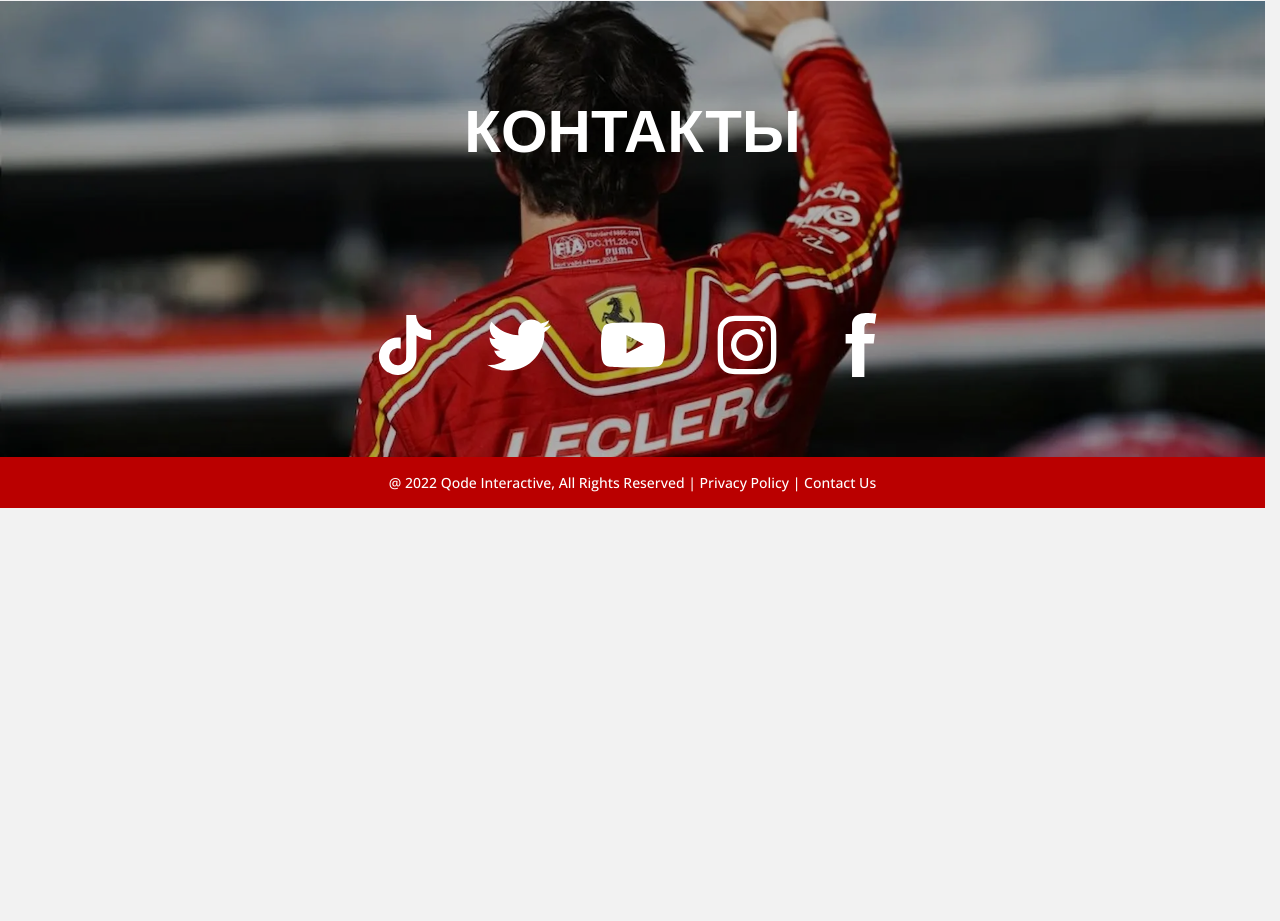
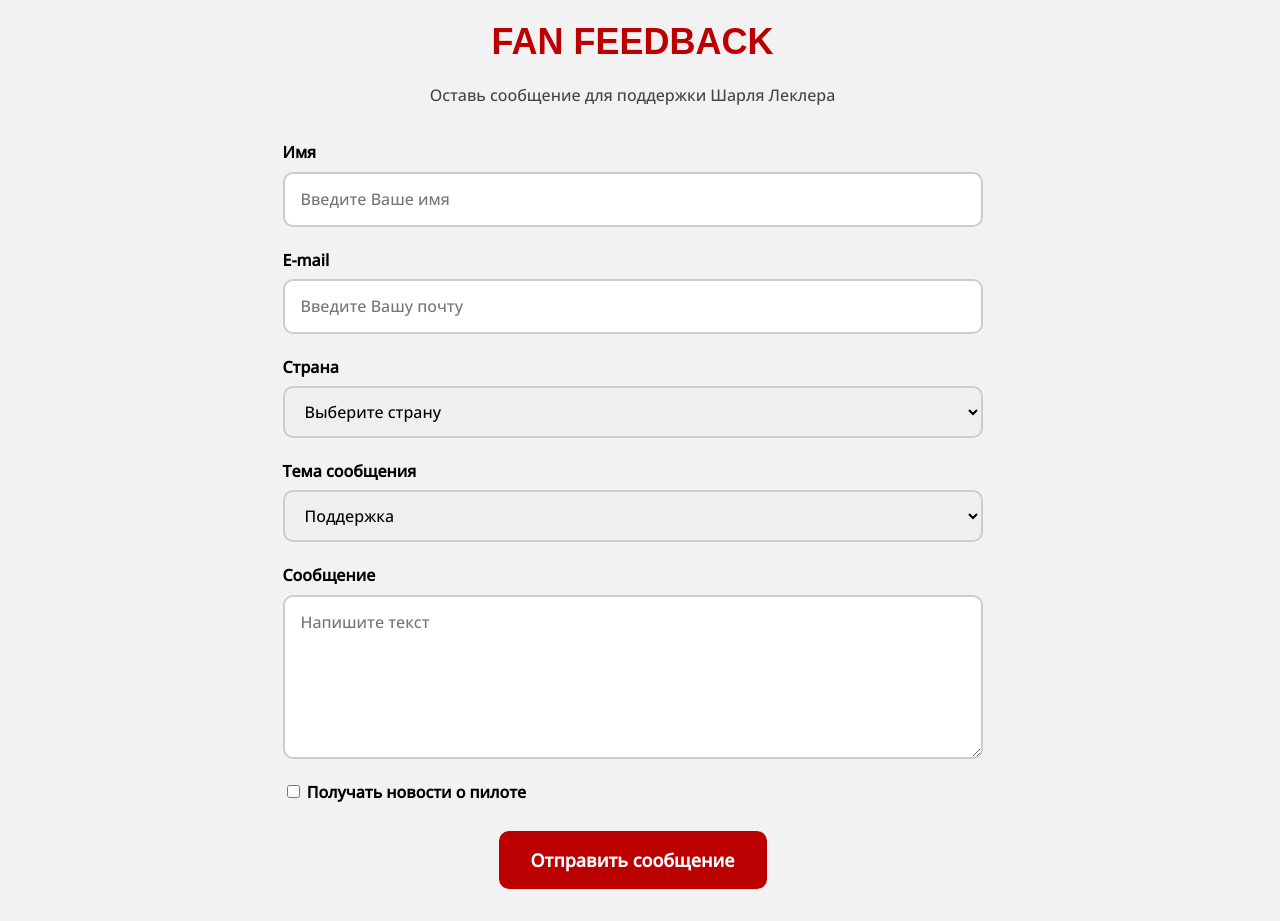
Before and after one commit to marygeraska/charles-leclerc-website, a plain HTML site: page index.html in a window 1280 px wide. Shown: the part 7999-8920 px from the top of the page. Before the commit the page ends 8507 px from the top, so only its background shows below. Drawn offline with nearby package versions, Linux system fonts and the light colour scheme; a web font is replaced by a local one.

Commit message:
Add new section 'contact' and media queries for it

```diff
--- a/index.html
+++ b/index.html
@@ -529,6 +529,63 @@
             </div>
         </section>
 
+        <section class="contact" id="contact">
+            <div class="contact-container">
+                <h2 class="contact-title">Fan Feedback</h2>
+                <p class="contact-description">Оставь сообщение для поддержки Шарля Леклера</p>
+
+                <form action="/" class="contact-form" method="post">
+                    <div class="form-group">
+                        <label for="name">Имя</label>
+                        <input type="text" id="name" name="name" required placeholder="Введите Ваше имя">
+                    </div>
+
+                    <div class="form-group">
+                        <label for="email">E-mail</label>
+                        <input type="email" id="email" name="email" required placeholder="Введите Вашу почту">
+                    </div>
+
+                    <div class="form-group">
+                        <label for="country">Страна</label>
+                        <select name="country" id="country">
+                            <option value="">Выберите страну</option>
+                            <option>France</option>
+                            <option>Russia</option>
+                            <option>Monaco</option>
+                            <option>Spain</option>
+                            <option>USA</option>
+                            <option>Kazakhstan</option>
+                            <option>Other</option>
+                        </select>
+                    </div>
+
+                    <div class="form-group">
+                        <label for="topic">Тема сообщения</label>
+                        <select name="topic" id="topic">
+                            <option>Поддержка</option>
+                            <option>Вопрос</option>
+                            <option>Идея для команды</option>
+                            <option>Просто спасибо!</option>
+                        </select>
+                    </div>
+
+                    <div class="form-group">
+                        <label for="message">Сообщение</label>
+                        <textarea name="message" id="message" rows="5" required placeholder="Напишите текст"></textarea>
+                    </div>
+
+                    <div class="form-group checkbox">
+                        <label>
+                            <input type="checkbox" name="subscribe">
+                            Получать новости о пилоте
+                        </label>
+                    </div>
+
+                    <button type="submit" class="contact-button">Отправить сообщение</button>
+                </form>
+            </div>
+        </section>
+
 
     </main>
 
@@ -630,7 +687,7 @@
         <div class="footer-extra">
             <div class="footer-extra-inner">
                 <div class="footer-copyright">
-                    @ <time datetime="2022">2022</time> Qode Interactive, All Rights Reserved | <a href="/">Privacy Policy</a> | <a href="/">Contact Us</a>
+                    @ <time datetime="2025">2025</time> Charles Leclerc, All Rights Reserved | <a href="/">Privacy Policy</a> | <a href="/">Contact Us</a>
                 </div>
             </div>
         </div>
--- a/style.css
+++ b/style.css
@@ -287,6 +287,7 @@ a:hover {
 a,
 button,
 input,
+select,
 textarea,
 svg * {
   transition-duration: var(--transition-duration);
@@ -398,11 +399,8 @@ h2, h3, h4 {
   z-index: 20;
   cursor: pointer;
   display: none;
-  /* border: none;
-  background: transparent; */
   width: 36px;
   height: 24px;
-  /* margin: 30px auto; */
 }
 .burger::before,
 .burger::after {
@@ -709,10 +707,6 @@ h2, h3, h4 {
   max-width: min(900px, 90vw);
   width: 90%;
   margin: 0 auto;
-
-  /* max-height: 90vh;
-  overflow-y: auto; */
-
 }
 
 .glightbox-content-image {
@@ -779,6 +773,91 @@ h2, h3, h4 {
 .gallery-title:not(:last-child) {
   margin-bottom: 30px;
 }
+
+.contact {
+  padding: 60px 20px;
+}
+
+.contact-container {
+  max-width: 700px;
+  margin: 0 auto;
+}
+
+.contact-title {
+  text-align: center;
+  font-size: 36px;
+}
+
+.contact-title:not(:last-child) {
+  margin-bottom: 10px;
+}
+
+.contact-description {
+  text-align: center;
+  color: #444;
+}
+
+.contact-description:not(:last-child) {
+  margin-bottom: 30px;
+}
+
+
+.contact-form {
+  display: flex;
+  flex-direction: column;
+  gap: 20px;
+}
+
+.form-group {
+  display: flex;
+  flex-direction: column;
+}
+
+label {
+  font-weight: 600;
+  margin-bottom: 5px;
+}
+
+input, textarea, select {
+  padding: 12px 16px;
+  border: 2px solid #ccc;
+  border-radius: 10px;
+  font-size: 16px;
+  transition: border-color 0.3s;
+}
+
+input:focus, textarea:focus, select:focus {
+  border-color: var(--color-dark-red);
+  outline: none;
+}
+
+.checkbox {
+  flex-direction: row;
+  align-items: center;
+  gap: 10px;
+}
+
+.contact-button {
+  align-self: center;
+  background-color: var(--color-dark-red);
+  color: var(--color-light);
+  border: none;
+  padding: 14px 32px;
+  font-size: 18px;
+  font-weight: 700;
+  border-radius: 10px;
+  cursor: pointer;
+  transition: background-color 0.3s;
+}
+
+.contact-button:hover {
+  background-color: var(--color-red);
+}
+
+.contact-button:active {
+  transform: scale(0.98);
+}
+
 
 .footer {
   margin-top: 50px;
@@ -892,15 +971,6 @@ h2, h3, h4 {
   }
 }
 
-@supports (-webkit-touch-callout: none) {
-  .gallery-item {
-    width: 85vw !important;
-  }
-
-  .gallery-list {
-    gap: 16px !important;
-  }
-}
 
 
 @media (max-width: 1024px) {
@@ -1177,6 +1247,14 @@ h2, h3, h4 {
     width: 50vw;
   }
 
+  .contact {
+    padding: 40px 15px;
+  }
+
+  .contact-title {
+    font-size: 28px;
+  }
+
   .footer-main {
     background-image: url(./images/footer768.webp);
     padding: 60px 15px;
@@ -1222,10 +1300,6 @@ h2, h3, h4 {
   .header-menu-list {
     position: fixed;
     inset: 0;
-    /* top: 0;
-    left: 0;
-    height: 100vh;
-    width: 100%; */
     background: #5D0001;
     flex-direction: column;
     flex-wrap: nowrap;
@@ -1260,16 +1334,6 @@ h2, h3, h4 {
     color: var(--color-silver);
   }
 
-/*
-  .header-menu-item:last-child {
-    grid-column: 2;
-    justify-self: center;
-  } */
-
-  /* .header-menu-link {
-    font-size: 14px;
-    font-weight: 600;
-  } */
 
   .header {
     padding-inline: 20px;
@@ -1340,7 +1404,6 @@ h2, h3, h4 {
   }
 
 
-
   .racingcars-list {
     grid-template-columns: 1fr;
     gap: 16px;
@@ -1411,6 +1474,24 @@ h2, h3, h4 {
     width: 90vw;
   }
 
+  .contact {
+    padding: 30px 10px;
+  }
+
+  .contact-title {
+    font-size: 24px;
+  }
+
+  input, textarea, select {
+    font-size: 14px;
+    padding: 10px 14px;
+  }
+
+  .contact-button {
+    padding: 10px 14px;
+    font-size: 16px;
+  }
+
   .footer-main {
     background-image: url(./images/footer550.webp);
     padding: 50px 10px;
@@ -1438,7 +1519,7 @@ h2, h3, h4 {
   -webkit-overflow-scrolling: touch;
 }
 
-/* 2️⃣ Общий стиль галереи */
+
 .gallery-list {
   display: flex;
   gap: 20px;
@@ -1455,7 +1536,7 @@ h2, h3, h4 {
   display: none;
 }
 
-/* 3️⃣ Картинки — адаптив */
+
 .gallery-item {
   flex: 0 0 auto;
   object-fit: cover;
@@ -1465,7 +1546,7 @@ h2, h3, h4 {
   cursor: zoom-in;
 }
 
-/* --- десктопы --- */
+
 @media (min-width: 1025px) {
   .gallery-item {
     width: 250px;
@@ -1473,7 +1554,7 @@ h2, h3, h4 {
   }
 }
 
-/* --- планшеты --- */
+
 @media (max-width: 1024px) {
   .gallery-item {
     width: 40vw;
@@ -1481,7 +1562,7 @@ h2, h3, h4 {
   }
 }
 
-/* --- айфоны и мобильные --- */
+
 @media (max-width: 600px) {
   .gallery-item {
     width: 85vw;
@@ -1489,7 +1570,6 @@ h2, h3, h4 {
   }
 }
 
-/* 4️⃣ Safari специфичная поддержка */
 @supports (-webkit-touch-callout: none) {
   .gallery-list {
     -webkit-overflow-scrolling: touch;
```
